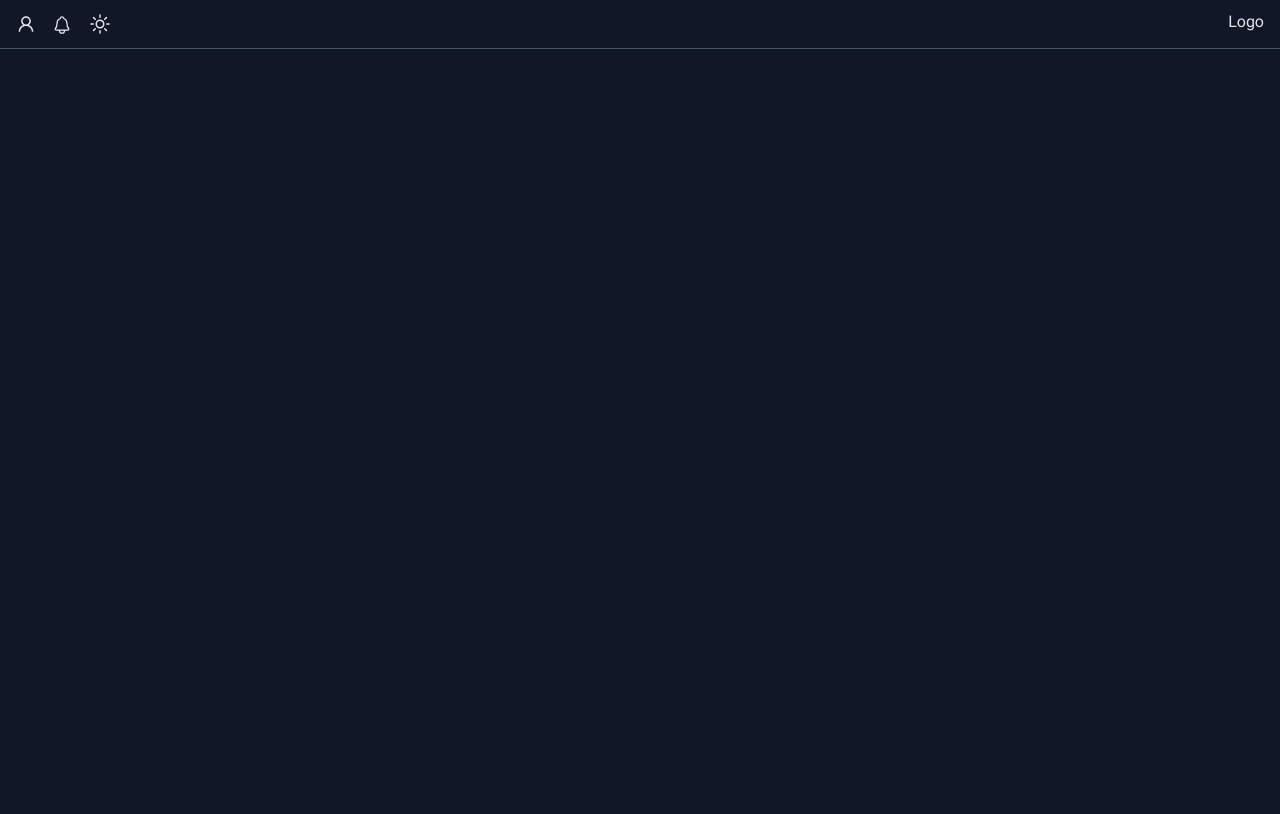
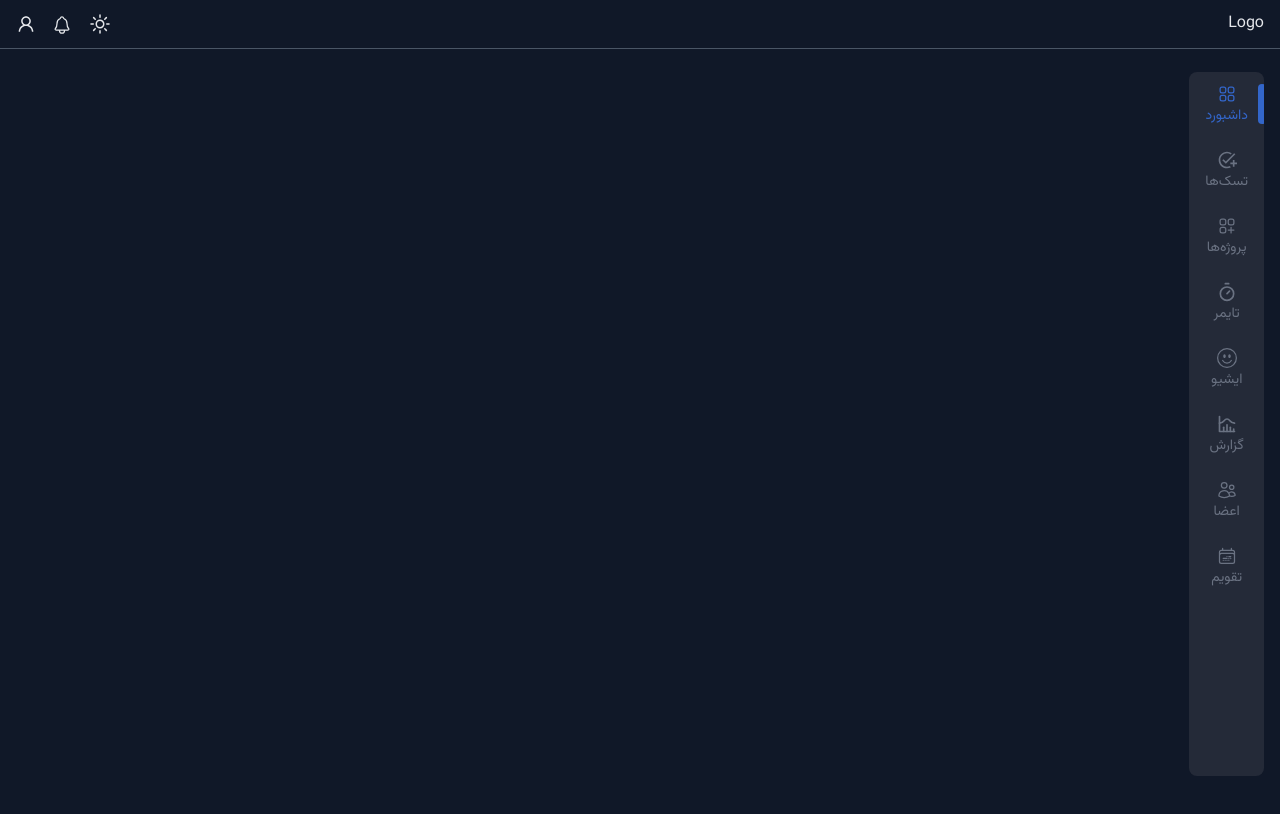
Before and after one commit to AmirAjam/project-managment, a React (Vite) app: page / in a window 1280 px wide. Shown: the top 814 px of the page. Built offline with nearby package versions, Linux system fonts and the light colour scheme.

Commit message:
add desktop navbar

```diff
--- a/src/components/layout/Header/Header.tsx
+++ b/src/components/layout/Header/Header.tsx
@@ -9,7 +9,7 @@ import { useThemeStore } from "@/store/theme.store";
 const Header = () => {
   const { toggleTheme } = useThemeStore();
   return (
-    <header className="py-3 border-b dark:border-gray-600 border-gray-300">
+    <header className="py-3 border-b dark:border-gray-600 border-gray-300 fixed inset-x-0">
       <div className="container flex justify-between items-center">
         <Link to="/">Logo</Link>
         <div className="flex items-center gap-4">
--- /dev/null
+++ b/src/components/layout/Layout.tsx
@@ -0,0 +1,23 @@
+import Header from "@/components/layout/Header/Header";
+import DesktopNavbar from "@/components/layout/Navbar/DesktopNavbar";
+import MobileNavbar from "@/components/layout/Navbar/MobileNavbar";
+import type { ReactNode } from "react";
+
+type LayoutProps = {
+  children: ReactNode;
+};
+
+const Layout = ({ children }: LayoutProps) => {
+  return (
+    <>
+      <Header />
+      <div className="container">
+        <DesktopNavbar />
+        {children}
+      </div>
+      <MobileNavbar />
+    </>
+  );
+};
+
+export default Layout;
--- a/src/components/layout/Navbar/DesktopNavbar.tsx
+++ b/src/components/layout/Navbar/DesktopNavbar.tsx
@@ -1,17 +1,31 @@
-import { Link } from "react-router";
+import { Link, NavLink } from "react-router";
 import navbarItems from "./navbarItem";
 
 const DesktopNavbar = () => {
   return (
-    <nav>
-      <ul>
-        {navbarItems.map((item) => (
-          <li>
-            <item.icon size={18} />
-            <Link to={item.link}></Link>
-          </li>
-        ))}
-      </ul>
-    </nav>
+    <div className="">
+      <nav className="bg-dark w-fit inset-y-0 top-18 bottom-6 sm:block hidden py-3 fixed rounded-lg px-4 overflow-y-auto">
+        <ul className="text-sm ">
+          {navbarItems.map((item) => (
+            <li className="mt-6 first:mt-0 relative">
+              <NavLink
+                to={item.link}
+                className={({ isActive }) =>
+                  `group flex flex-col items-center gap-0.5 ${
+                    isActive ? "text-primary-color active" : "text-gray-500"
+                  }`
+                }
+              >
+                <item.icon className="mx-auto" size={20} />
+                {item.title}
+                <span className="hidden group-[.active]:block absolute -right-4.5 bg-primary-color w-2 h-10 top-0 rounded-full"></span>
+              </NavLink>
+            </li>
+          ))}
+        </ul>
+      </nav>
+    </div>
   );
 };
+
+export default DesktopNavbar;
--- a/src/components/layout/Navbar/mobileNavbar.tsx
+++ b/src/components/layout/Navbar/mobileNavbar.tsx
@@ -1,4 +1,4 @@
-import { Link } from "react-router";
+import { Link, NavLink } from "react-router";
 import navbarItems from "./navbarItem";
 import { useState } from "react";
 import { HiOutlineChevronDoubleRight } from "react-icons/hi";
@@ -8,7 +8,7 @@ const MobileNavbar = () => {
 
   return (
     <nav
-      className="dark:bg-bg-dark border-gray-300 border-t fixed bottom-0 inset-x-0 h-15
+      className="dark:bg-dark dark:border-0 border-gray-300 border-t fixed bottom-0 inset-x-0 h-15
        sm:hidden"
       dir="ltr"
     >
@@ -17,9 +17,18 @@ const MobileNavbar = () => {
             ${cout !== 1 ? "-left-155 right-155" : "left-0"}`}
       >
         {navbarItems.slice(0, 4).map((item) => (
-          <li key={item.id} className="flex items-center flex-col gap-0.5 ">
-            <item.icon size={18} />
-            <Link to={item.link}>{item.title}</Link>
+          <li key={item.id} className=" ">
+            <NavLink
+              to={item.link}
+              className={({ isActive }) =>
+                `flex items-center flex-col gap-0.5 ${
+                  isActive ? "text-primary-color active" : "text-gray-500"
+                }`
+              }
+            >
+              <item.icon size={18} />
+              {item.title}
+            </NavLink>
           </li>
         ))}
         <li
@@ -43,9 +52,18 @@ const MobileNavbar = () => {
           <span className="mr-1">قبلی</span>
         </li>
         {navbarItems.slice(4, 8).map((item) => (
-          <li key={item.id} className="flex items-center flex-col gap-0.5">
-            <item.icon size={18} />
-            <Link to={item.link}>{item.title}</Link>
+          <li key={item.id}>
+            <NavLink
+              to={item.link}
+              className={({ isActive }) =>
+                `flex items-center flex-col gap-0.5 ${
+                  isActive ? "text-primary-color active" : "text-gray-500"
+                }`
+              }
+            >
+              <item.icon size={18} />
+              {item.title}
+            </NavLink>
           </li>
         ))}
       </ul>
--- a/src/components/layout/Navbar/navbarItem.ts
+++ b/src/components/layout/Navbar/navbarItem.ts
@@ -5,7 +5,7 @@ import {
   HiOutlineCalendarDateRange,
 } from "react-icons/hi2";
 import { MdAddTask } from "react-icons/md";
-import { PiChartPieSliceThin } from "react-icons/pi";
+import { TbChartHistogram } from "react-icons/tb";
 import { BsEmojiSmile } from "react-icons/bs";
 import { LuTimer } from "react-icons/lu";
 
@@ -13,11 +13,16 @@ const navbarItems = [
   { id: 1, title: "داشبورد", link: "/", icon: HiOutlineSquares2X2 },
   { id: 2, title: "تسک‌ها", link: "/tasks", icon: MdAddTask },
   { id: 3, title: "پروژه‌ها", link: "/projects", icon: HiOutlineSquaresPlus },
-  { id: 4, title: "تایمر", link: "/", icon: LuTimer },
-  { id: 5, title: "مود", link: "/", icon: BsEmojiSmile },
-  { id: 6, title: "گزارش", link: "/", icon: PiChartPieSliceThin },
-  { id: 7, title: "اعضا", link: "/", icon: HiOutlineUsers },
-  { id: 8, title: "تقویم", link: "/", icon: HiOutlineCalendarDateRange },
+  { id: 4, title: "تایمر", link: "/timers", icon: LuTimer },
+  { id: 5, title: "ایشیو", link: "/issue", icon: BsEmojiSmile },
+  { id: 6, title: "گزارش", link: "/report", icon: TbChartHistogram },
+  { id: 7, title: "اعضا", link: "/members", icon: HiOutlineUsers },
+  {
+    id: 8,
+    title: "تقویم",
+    link: "/calendar",
+    icon: HiOutlineCalendarDateRange,
+  },
 ];
 
 export default navbarItems;
--- a/src/pages/dashboard/DashboardPage.tsx
+++ b/src/pages/dashboard/DashboardPage.tsx
@@ -1,11 +1,11 @@
-import Header from "@/components/layout/Header/Header";
-import MobileNavbar from "@/components/layout/Navbar/mobileNavbar";
+import Layout from "@/components/layout/layout";
 
 const DashboardPage = () => {
   return (
     <>
-      <Header />
-      <MobileNavbar />
+      <Layout>
+        <div className="h-500"></div>
+      </Layout>
     </>
   );
 };
--- a/src/styles/app.css
+++ b/src/styles/app.css
@@ -23,7 +23,7 @@
   --font-Vazirmatn-Medium: "Vazirmatn-Medium";
 
   --color-primary-color: #3366ca;
-  --color-bg-dark: #242a38;
+  --color-dark: #242a38;
 }
 
 @utility container {
```
